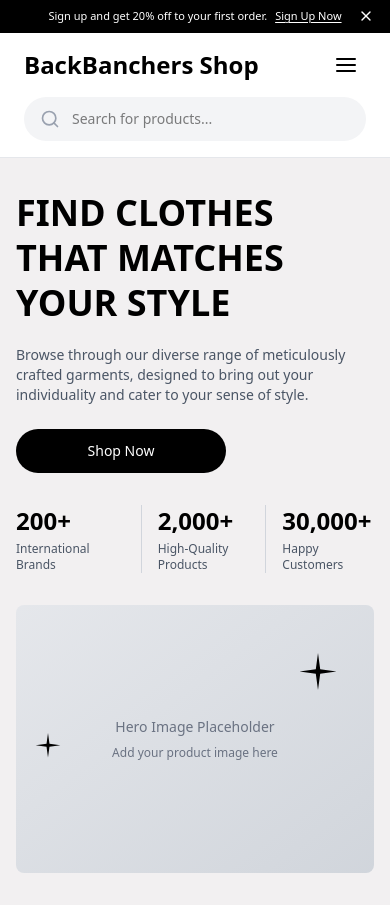
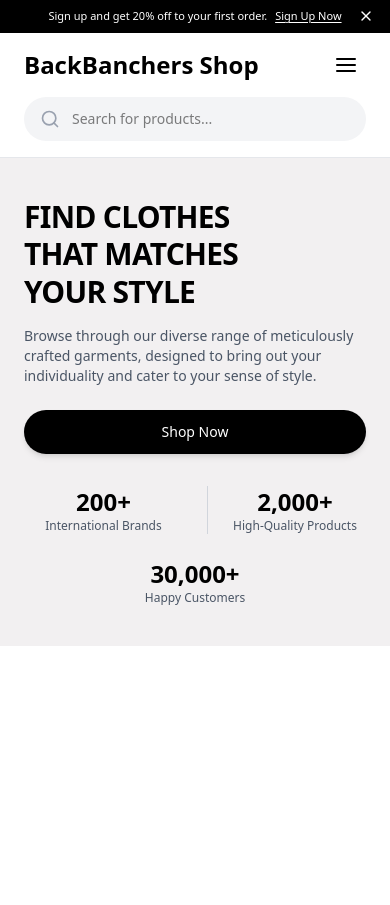
Before and after one commit to shanjid5566/backbencherMart_frontend, a React (Vite) app: page / in a window 390 px wide. After the commit the page ends 844 px from the top, so only its background shows below. Built offline with nearby package versions, Linux system fonts and the light colour scheme.

Commit message:
Refactor Hero component for improved layout and responsiveness

```diff
--- a/src/components/Hero.jsx
+++ b/src/components/Hero.jsx
@@ -3,11 +3,11 @@ import React from 'react'
 const Hero = () => {
   return (
     <section className="w-full bg-[#F2F0F1]">
-      <div className="max-w-[1440px] mx-auto px-4 sm:px-6 lg:px-16 xl:px-24">
-        <div className="grid lg:grid-cols-2 gap-8 lg:gap-12 py-8 sm:py-12 lg:py-16 xl:py-20">
+      <div className="max-w-[1440px] mx-auto px-6 sm:px-8 lg:px-16 xl:px-24">
+        <div className="grid grid-cols-1 lg:grid-cols-2 items-center gap-8 lg:gap-12 py-10 sm:py-14 lg:py-20">
           {/* Left Content */}
-          <div className="flex flex-col justify-center">
-            <h1 className="text-4xl sm:text-5xl lg:text-6xl xl:text-[64px] font-bold leading-tight mb-5 sm:mb-6 lg:mb-8">
+          <div className="order-1 lg:order-1 flex flex-col justify-center">
+            <h1 className="text-3xl sm:text-4xl md:text-5xl lg:text-6xl xl:text-[72px] font-extrabold leading-tight tracking-tight mb-4 sm:mb-6 lg:mb-8">
               FIND CLOTHES
               <br />
               THAT MATCHES
@@ -15,57 +15,76 @@ const Hero = () => {
               YOUR STYLE
             </h1>
 
-            <p className="text-sm sm:text-base text-gray-600 mb-6 sm:mb-8 max-w-lg">
+            <p className="text-sm sm:text-base text-gray-600 mb-6 sm:mb-8 max-w-xl">
               Browse through our diverse range of meticulously crafted garments, designed to bring out your individuality and cater to your sense of style.
             </p>
 
-            <button className="bg-black text-white px-12 sm:px-16 py-3 sm:py-4 rounded-full text-sm sm:text-base font-medium hover:bg-gray-800 transition-colors w-full sm:w-auto max-w-[210px]">
-              Shop Now
-            </button>
+            <div className="flex items-start gap-6 flex-col sm:flex-row sm:items-center">
+              <button className="bg-black text-white px-10 sm:px-14 py-3 sm:py-4 rounded-full text-sm sm:text-base font-medium hover:bg-gray-900 transition-colors shadow-md w-full sm:w-auto">
+                Shop Now
+              </button>
+            </div>
 
             {/* Stats */}
-            <div className="grid grid-cols-3 gap-4 sm:gap-6 lg:gap-8 mt-8 sm:mt-12 lg:mt-16">
-              <div className="flex flex-col">
-                <span className="text-2xl sm:text-3xl lg:text-[40px] font-bold mb-1 sm:mb-2">200+</span>
-                <span className="text-xs sm:text-sm text-gray-600">International Brands</span>
+            <div className="mt-8 sm:mt-12 lg:mt-16">
+              {/* Mobile: two cols for first row, third centered below */}
+              <div className="sm:hidden grid grid-cols-2 gap-x-6 gap-y-4 items-center">
+                <div className="text-center">
+                  <div className="text-2xl font-bold">200+</div>
+                  <div className="text-xs text-gray-600">International Brands</div>
+                </div>
+
+                <div className="text-center border-l border-gray-300 pl-4">
+                  <div className="text-2xl font-bold">2,000+</div>
+                  <div className="text-xs text-gray-600">High-Quality Products</div>
+                </div>
+
+                <div className="col-span-2 text-center mt-2">
+                  <div className="text-2xl font-bold">30,000+</div>
+                  <div className="text-xs text-gray-600">Happy Customers</div>
+                </div>
               </div>
-              <div className="flex flex-col border-l border-gray-300 pl-4 sm:pl-6 lg:pl-8">
-                <span className="text-2xl sm:text-3xl lg:text-[40px] font-bold mb-1 sm:mb-2">2,000+</span>
-                <span className="text-xs sm:text-sm text-gray-600">High-Quality Products</span>
-              </div>
-              <div className="flex flex-col border-l border-gray-300 pl-4 sm:pl-6 lg:pl-8">
-                <span className="text-2xl sm:text-3xl lg:text-[40px] font-bold mb-1 sm:mb-2">30,000+</span>
-                <span className="text-xs sm:text-sm text-gray-600">Happy Customers</span>
+
+              {/* Desktop / tablet: original layout */}
+              <div className="hidden sm:flex flex-col sm:flex-row items-center sm:items-stretch gap-6 sm:gap-8">
+                <div className="flex-1 text-center sm:text-left">
+                  <div className="text-2xl sm:text-3xl lg:text-4xl font-bold">200+</div>
+                  <div className="text-xs sm:text-sm text-gray-600">International Brands</div>
+                </div>
+
+                <div className="hidden sm:block w-px bg-gray-300" />
+
+                <div className="flex-1 text-center sm:text-left">
+                  <div className="text-2xl sm:text-3xl lg:text-4xl font-bold">2,000+</div>
+                  <div className="text-xs sm:text-sm text-gray-600">High-Quality Products</div>
+                </div>
+
+                <div className="hidden sm:block w-px bg-gray-300" />
+
+                <div className="flex-1 text-center sm:text-left">
+                  <div className="text-2xl sm:text-3xl lg:text-4xl font-bold">30,000+</div>
+                  <div className="text-xs sm:text-sm text-gray-600">Happy Customers</div>
+                </div>
               </div>
             </div>
           </div>
 
-          {/* Right Image */}
-          <div className="relative flex items-center justify-center lg:justify-end">
-            <div className="relative w-full max-w-[600px] aspect-[4/3] lg:aspect-auto lg:h-[500px] xl:h-[600px]">
-              {/* Decorative Stars */}
-              <svg
-                className="absolute top-12 right-8 sm:right-12 lg:right-4 w-12 h-12 sm:w-16 sm:h-16 lg:w-20 lg:h-20"
-                viewBox="0 0 104 104"
-                fill="none"
-              >
-                <path d="M52 0L56.7553 35.2447L92 40L56.7553 44.7553L52 80L47.2447 44.7553L12 40L47.2447 35.2447L52 0Z" fill="black"/>
-              </svg>
+          {/* Right Image (hidden on mobile/tablet) */}
+          <div className="hidden lg:flex order-2 items-center justify-center lg:justify-end">
+            <div className="relative w-full max-w-[700px] lg:h-[520px] xl:h-[640px]">
+              {/* Decorative shapes */}
+              <div className="absolute -top-6 right-8 hidden lg:block">
+                <div className="w-12 h-12 sm:w-16 sm:h-16 lg:w-24 lg:h-24 bg-black rounded-full transform rotate-45" style={{clipPath: 'polygon(50% 0%, 61% 35%, 98% 35%, 68% 57%, 79% 91%, 50% 70%, 21% 91%, 32% 57%, 2% 35%, 39% 35%)'}} />
+              </div>
 
-              <svg
-                className="absolute top-32 sm:top-40 left-4 sm:left-8 lg:left-0 w-8 h-8 sm:w-12 sm:h-12 lg:w-14 lg:h-14"
-                viewBox="0 0 104 104"
-                fill="none"
-              >
-                <path d="M52 0L56.7553 35.2447L92 40L56.7553 44.7553L52 80L47.2447 44.7553L12 40L47.2447 35.2447L52 0Z" fill="black"/>
-              </svg>
+              <div className="absolute top-24 left-6 hidden lg:block">
+                <div className="w-6 h-6 sm:w-10 sm:h-10 bg-black rounded-full transform rotate-45" style={{clipPath: 'polygon(50% 0%, 61% 35%, 98% 35%, 68% 57%, 79% 91%, 50% 70%, 21% 91%, 32% 57%, 2% 35%, 39% 35%)'}} />
+              </div>
 
-              {/* Placeholder for image - Replace with actual image */}
-              <div className="w-full h-full bg-gradient-to-br from-gray-200 to-gray-300 rounded-lg flex items-center justify-center">
-                <div className="text-center text-gray-500">
-                  <p className="text-sm sm:text-base mb-2">Hero Image Placeholder</p>
-                  <p className="text-xs">Add your product image here</p>
-                </div>
+              {/* Hero image placeholder - replace with actual image */}
+              <div className="w-full h-full bg-gradient-to-br from-gray-200 to-gray-300 rounded-lg flex items-end justify-end overflow-hidden">
+                <img src="https://i.ibb.co.com/CyKZj7L/Rectangle-2.png" alt="hero" className="object-cover h-full w-full lg:ml-12 lg:object-right" onError={(e)=>{e.currentTarget.style.display='none'}} />
+                <div className="absolute bottom-0 right-0 w-1/3 h-1/3 bg-transparent" />
               </div>
             </div>
           </div>
```
